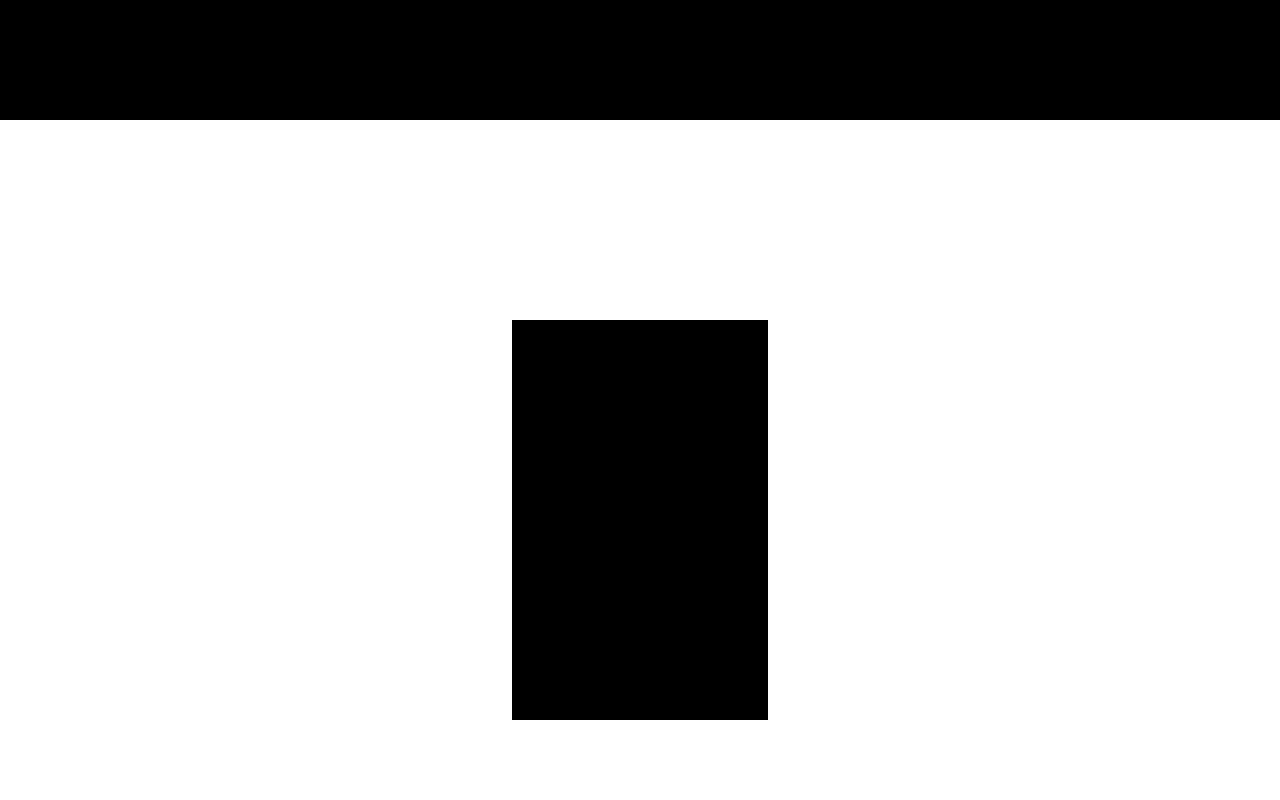
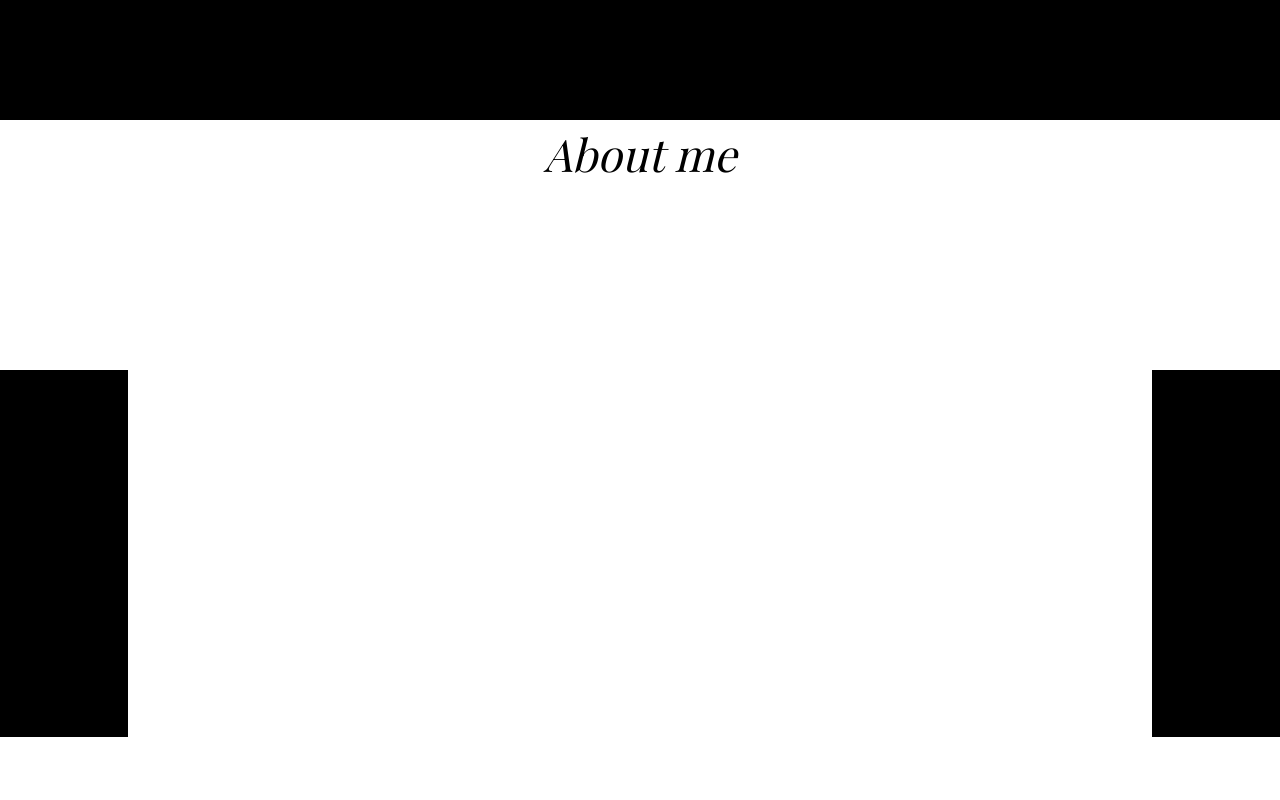
Before and after one commit to MinerHorst/portfolio, a Next.js app: page / in a window 1280 px wide. Shown: the part 680-1480 px from the top of the page. Built offline with nearby package versions, Linux system fonts and the light colour scheme.

Commit message:
commit about me added

```diff
--- a/src/pages/index.tsx
+++ b/src/pages/index.tsx
@@ -108,8 +108,24 @@ export default function Home() {
                   <p className=""></p> {/*Hero - Footer*/}
                 </div>
               </div>
-              <m.div className="sticky top-0 flex h-screen items-center justify-center bg-white">
-                <div className="z-10 h-[50%] w-[20%] bg-black"></div>
+              <m.div className="sticky top-0 flex h-screen flex-col items-center justify-center bg-white text-black">
+                <h2 className="playfair italic [font-size:_clamp(2em,3.5vw,8em)]">
+                  About me
+                </h2>
+                <div className="flex h-full w-full items-center justify-center">
+                  <m.div
+                    whileInView={{ x: "-40vw" }}
+                    transition={{ delay: 1, duration: 1, ease: easeInOut }}
+                    className="z-10 h-[50%] w-[10%] bg-black"
+                  ></m.div>
+                  <m.div
+                    whileInView={{ x: "40vw" }}
+                    transition={{ delay: 1, duration: 1, ease: easeInOut }}
+                    className="z-10 h-[50%] w-[10%] bg-black"
+                  ></m.div>
+                </div>
+
+                <div className="absolute left-0 top-0 flex h-screen w-screen flex-col items-center justify-center"></div>
               </m.div>
               <div className="h-[50vh]"></div>
               <m.div className="z-10 flex h-fit flex-col items-center justify-center bg-red-500">
```
